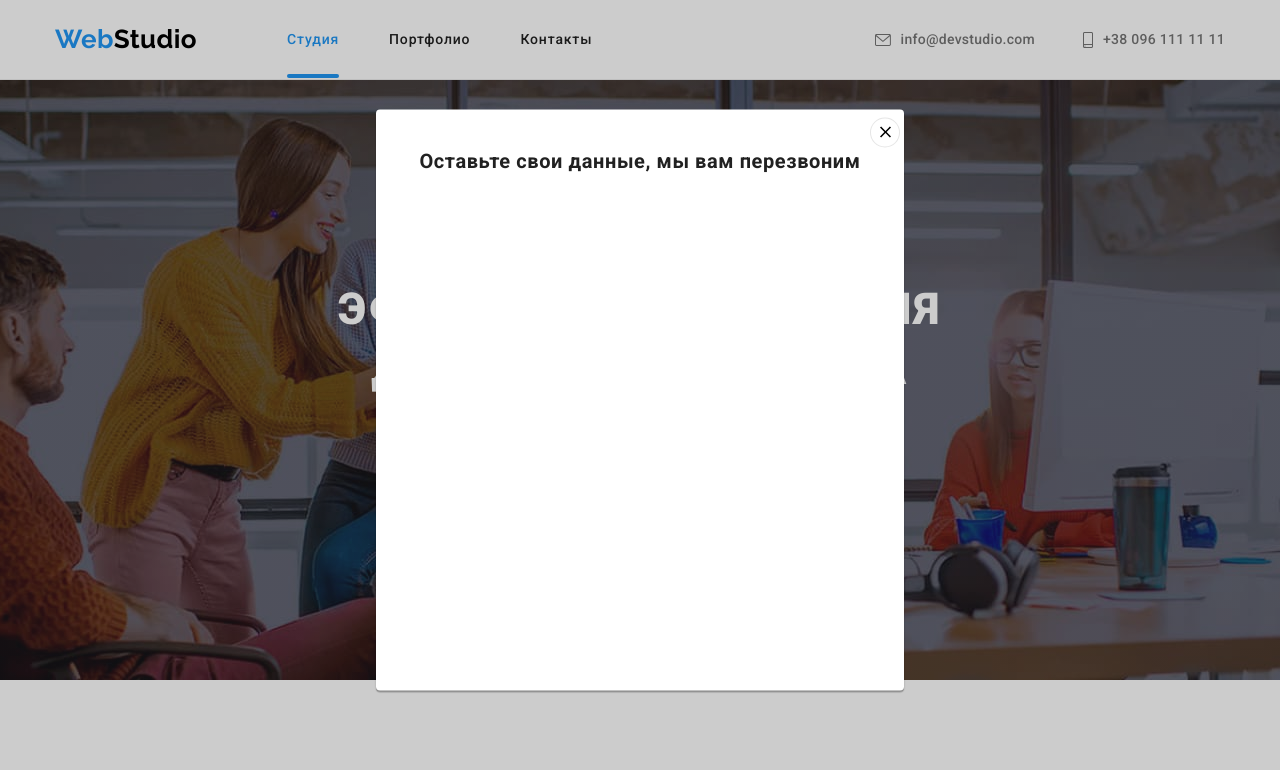
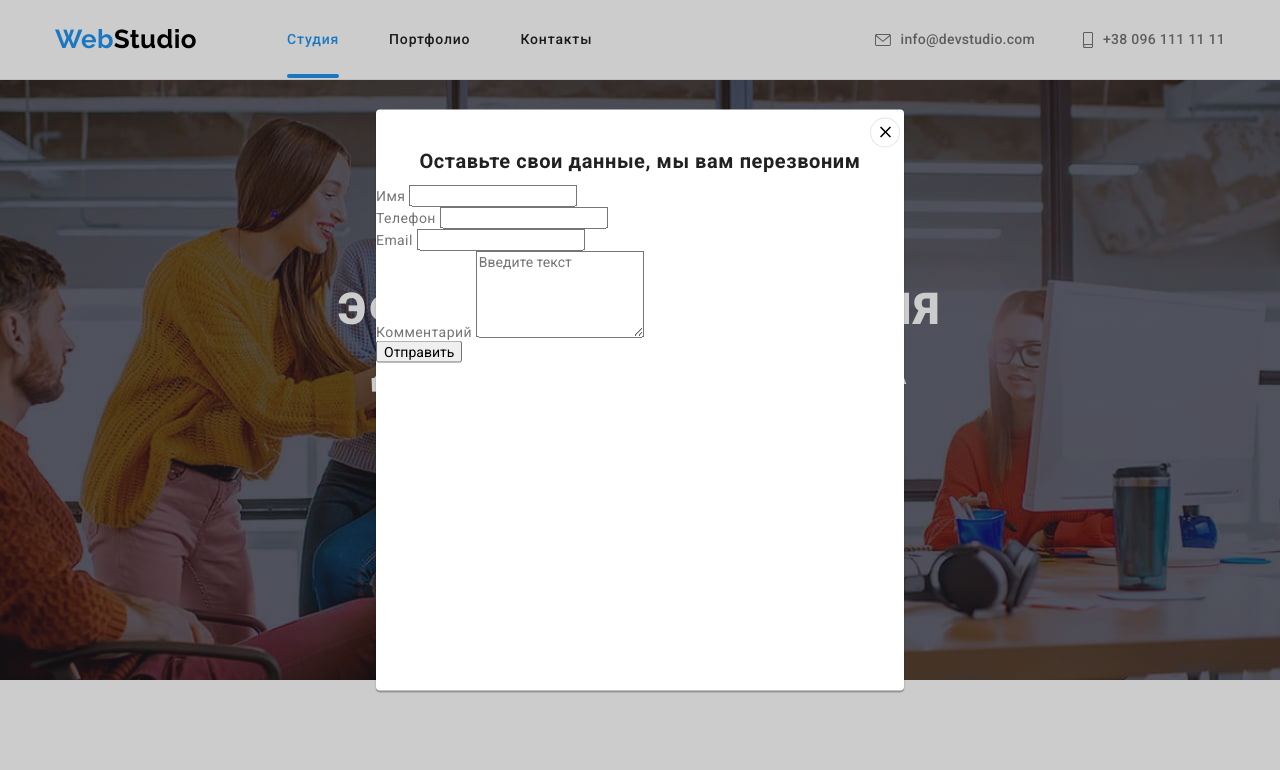
Before and after one commit to IrynaKniazieva/goit-markup-hw-06, a plain HTML site: page index.html in a window 1280 px wide. Both pictures are taken after a click on the button "Заказать услугу". Shown: the top 770 px of the page. Drawn offline with nearby package versions, Linux system fonts and the light colour scheme.

Commit message:
container-inputs заполнение модальное

```diff
--- a/css/styles.css
+++ b/css/styles.css
@@ -310,6 +310,11 @@ img {
     border: 1px solid rgba(0, 0, 0, 0.1);
 }
 
+.modal-icon:hover,
+.modal-icon:focus {
+    fill: var(--accent-color);
+}
+
 .headline {
    display: flex;
    align-items: center;
@@ -327,6 +332,14 @@ text-align: center;
 letter-spacing: 0.03em;
 
 color: var(--title-text-color);
+}
+
+.container-inputs {
+    display: flex;
+    flex-direction: column;
+    align-items: flex-start;
+
+
 }
 
 /* секции особенности  */
--- a/index.html
+++ b/index.html
@@ -61,7 +61,27 @@
                             </svg>
                         </button>
                         <b class="headline">Оставьте свои данные, мы вам перезвоним</b>
-                        <form class="modal-form"></form>
+                        <form class="modal-form">
+                            <div class="container-inputs">
+                                <label>
+                                    Имя
+                                    <input type="text" name="user-name" />
+                                </label>
+                                <label>
+                                    Телефон
+                                    <input type="tel" name="phone-number" />
+                                </label>
+                                <label>
+                                    Email
+                                    <input type="email" name="email" />
+                                </label>
+                                <label>
+                                    Комментарий
+                                    <textarea name="feedback" rows="5" placeholder="Введите текст"></textarea>
+                                  </label>
+                            </div>
+                            <button type="submit">Отправить</button>
+                        </form>
                     </div>
                 </div>
             </section>
```
